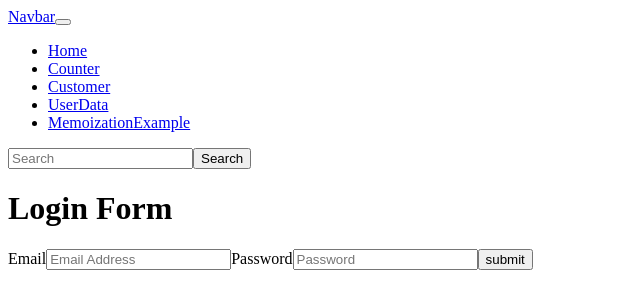
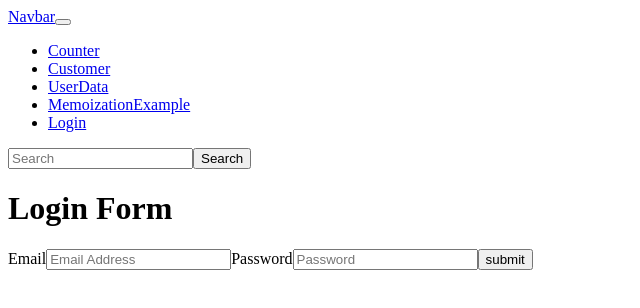
Before and after one commit to iamsabitak/vite-project-ts, a React app: page / in a window 1280 px wide. Shown: the top 308 px of the page, without its empty margins (0-640 px from the left). Built offline with nearby package versions, Linux system fonts and the light colour scheme; the HTML template or start-up script is replaced by a standard one.

Commit message:
remove the anchor tag and added the link

```diff
--- a/src/components/Navbar.tsx
+++ b/src/components/Navbar.tsx
@@ -1,4 +1,5 @@
 import React from "react";
+import { Link } from "react-router-dom";
 
 const Navbar: React.FC = () => {
   return (
@@ -22,29 +23,29 @@ const Navbar: React.FC = () => {
           <div className="collapse navbar-collapse" id="navbarSupportedContent">
             <ul className="navbar-nav me-auto mb-2 mb-lg-0">
               <li className="nav-item">
-                <a className="nav-link active" aria-current="page" href="#">
-                  Home
-                </a>
+                <Link className="nav-link" to="/counter">
+                  Counter
+                </Link>
               </li>
               <li className="nav-item">
-                <a className="nav-link" href="#">
-                  Counter
-                </a>
+                <Link className="nav-link" to="/customer">
+                  Customer
+                </Link>
               </li>
               <li className="nav-item">
-                <a className="nav-link" href="#">
-                  Customer
-                </a>
+                <Link className="nav-link" to="/fetchapi">
+                  UserData
+                </Link>
               </li>
               <li className="nav-item">
-                <a className="nav-link" href="#">
-                  UserData
-                </a>
+                <Link className="nav-link" to="/memoizationexample">
+                  MemoizationExample
+                </Link>
               </li>
               <li className="nav-item">
-                <a className="nav-link" href="#">
-                  MemoizationExample
-                </a>
+                <Link className="nav-link" aria-current="page" to="/">
+                  Login
+                </Link>
               </li>
             </ul>
             <form className="d-flex" role="search">
```
